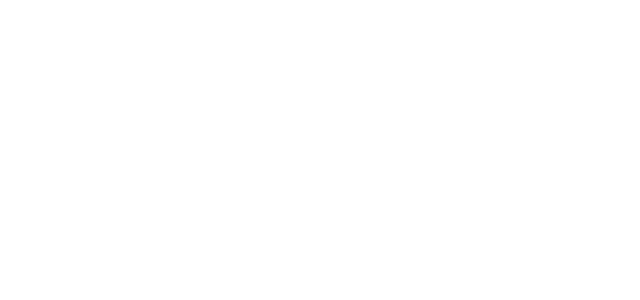
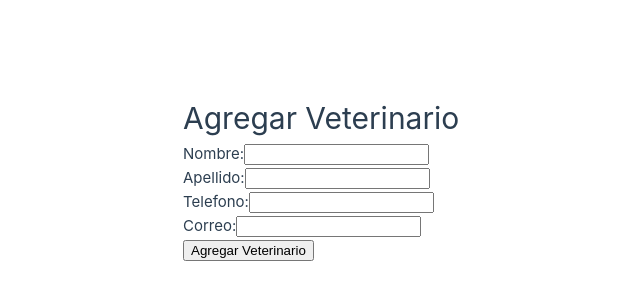
Before and after one commit to Jacobo-RM/ProyectoEquipo2, a Vue app in the folder clinicaJPPCliente/: page /editar-veterinario in a window 1280 px wide. Shown: the part 222-522 px from the top of the page, without its empty margins (457-1097 px from the left). Built offline with nearby package versions, Linux system fonts and the light colour scheme.

Commit message:
add ListaVeterinarios y EditarVeterinario/AgregarVeterinario

```diff
--- a/clinicaJPPCliente/src/components/EditarVeterinario.vue
+++ b/clinicaJPPCliente/src/components/EditarVeterinario.vue
@@ -1 +1,71 @@
-<template></template>
+<template>
+    <div>
+      <h1>{{ isEditing ? 'Editar Veterinario' : 'Agregar Veterinario' }}</h1>
+      <form @submit.prevent="handleSubmit">
+        <div>
+          <label for="nombre">Nombre:</label>
+          <input type="text" id="nombre" v-model="veterinario.nombre" required />
+        </div>
+        <div>
+          <label for="apellido">Apellido:</label>
+          <input type="text" id="apellido" v-model="veterinario.apellido" required />
+        </div>
+        <div>
+          <label for="telefono">Telefono:</label>
+          <input type="text" id="telefono" v-model="veterinario.telefono" required />
+        </div>
+        <div>
+          <label for="correo">Correo:</label>
+          <input type="email" id="correo" v-model="veterinario.correo" required />
+        </div>
+        <button type="submit">{{ isEditing ? 'Guardar Cambios' : 'Agregar Veterinario' }}</button>
+      </form>
+    </div>
+  </template>
+
+  <script setup>
+  import { ref, onMounted } from 'vue';
+  import { useRoute, useRouter } from 'vue-router';
+  import axios from 'axios';
+
+  const route = useRoute();
+  const router = useRouter();
+  const isEditing = ref(false);
+  const veterinario = ref({
+    nombre: '',
+    apellido: '',
+    telefono: '',
+    correo: ''
+  });
+
+  const fetchVeterinario = async (id) => {
+    try {
+      const response = await axios.get(`URL_DE_TU_API/veterinarios/${id}`);
+      veterinario.value = response.data;
+    } catch (error) {
+      console.error('Error al cargar el veterinario:', error);
+    }
+  };
+
+  onMounted(() => {
+    if (route.query.id) {
+      isEditing.value = true;
+      fetchVeterinario(route.query.id);
+    } else {
+      isEditing.value = false;
+    }
+  });
+
+  const handleSubmit = async () => {
+    try {
+      if (isEditing.value) {
+        await axios.put(`URL_DE_TU_API/veterinarios/${route.query.id}`, veterinario.value);
+      } else {
+        await axios.post('URL_DE_TU_API/veterinarios', veterinario.value);
+      }
+      router.push('/veterinarios');
+    } catch (error) {
+      console.error('Error al guardar el veterinario:', error);
+    }
+  };
+  </script>
--- a/clinicaJPPCliente/src/components/ListaVeterinarios.vue
+++ b/clinicaJPPCliente/src/components/ListaVeterinarios.vue
@@ -1 +1,34 @@
-<template></template>
+<template>
+    <div>
+      <h1>Lista de Veterinarios</h1>
+      <ul>
+        <li v-for="veterinario in veterinarios" :key="veterinario.id">
+          <p><strong>Nombre:</strong> {{ veterinario.nombre }}</p>
+          <p><strong>Apellido:</strong> {{ veterinario.apellido }}</p>
+          <p><strong>Telefono:</strong> {{ veterinario.telefono }}</p>
+          <p><strong>Correo:</strong> {{ veterinario.correo }}</p>
+        </li>
+      </ul>
+    </div>
+  </template>
+
+  <script setup>
+  import { ref, onMounted } from 'vue';
+  import axios from 'axios';
+
+  const veterinarios = ref([]);
+
+  const fetchVeterinarios = async () => {
+    try {
+      const response = await axios.get('URL_DE_TU_API/veterinarios');
+      veterinarios.value = response.data;
+    } catch (error) {
+      console.error('Error al cargar los veterinarios:', error);
+    }
+  };
+
+  onMounted(() => {
+    fetchVeterinarios();
+  });
+
+  </script>
```
